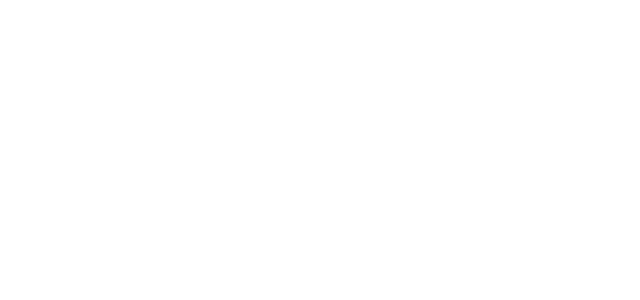
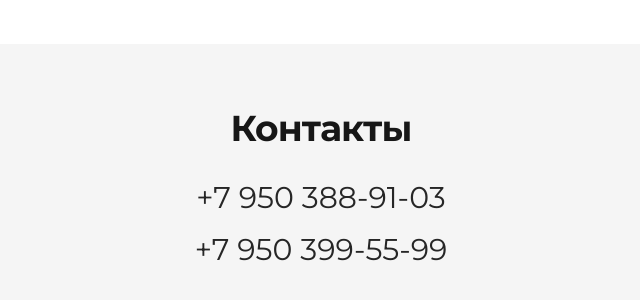
Before and after one commit to pr-poehali-dev/sky-vision-improvement, a React (Vite) app: page / in a window 1280 px wide. Shown: the part 2356-2656 px from the top of the page, without its empty margins (319-959 px from the left). Built offline with nearby package versions, Linux system fonts and the light colour scheme.

Commit message:
feat: add contacts 8950388, 8950399

```diff
--- /dev/null
+++ b/src/components/Contact.tsx
@@ -0,0 +1,23 @@
+export default function Contact() {
+  return (
+    <section id="contact" className="bg-neutral-100 py-16 px-6 text-center">
+      <h2 className="text-3xl md:text-4xl font-bold tracking-tight mb-8 text-neutral-900">
+        Контакты
+      </h2>
+      <div className="flex flex-col items-center gap-4">
+        <a
+          href="tel:+79503889103"
+          className="text-2xl md:text-3xl font-light text-neutral-800 hover:text-neutral-500 transition-colors duration-300"
+        >
+          +7 950 388-91-03
+        </a>
+        <a
+          href="tel:+79503995599"
+          className="text-2xl md:text-3xl font-light text-neutral-800 hover:text-neutral-500 transition-colors duration-300"
+        >
+          +7 950 399-55-99
+        </a>
+      </div>
+    </section>
+  );
+}
--- a/src/pages/Index.tsx
+++ b/src/pages/Index.tsx
@@ -4,6 +4,7 @@ import Hero from "@/components/Hero";
 import Featured from "@/components/Featured";
 import Promo from "@/components/Promo";
 import Footer from "@/components/Footer";
+import Contact from "@/components/Contact";
 import BookingModal from "@/components/BookingModal";
 
 const Index = () => {
@@ -15,6 +16,7 @@ const Index = () => {
       <Hero onBooking={() => setModalOpen(true)} />
       <Featured onBooking={() => setModalOpen(true)} />
       <Promo />
+      <Contact />
       <Footer />
       <BookingModal isOpen={modalOpen} onClose={() => setModalOpen(false)} />
     </main>
```
